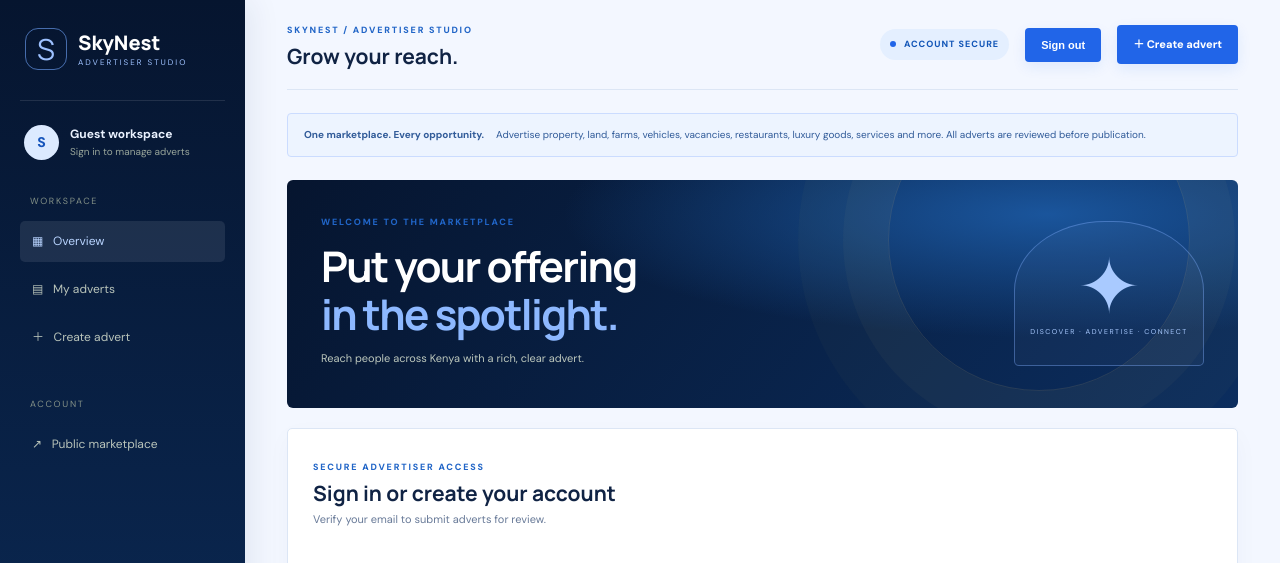
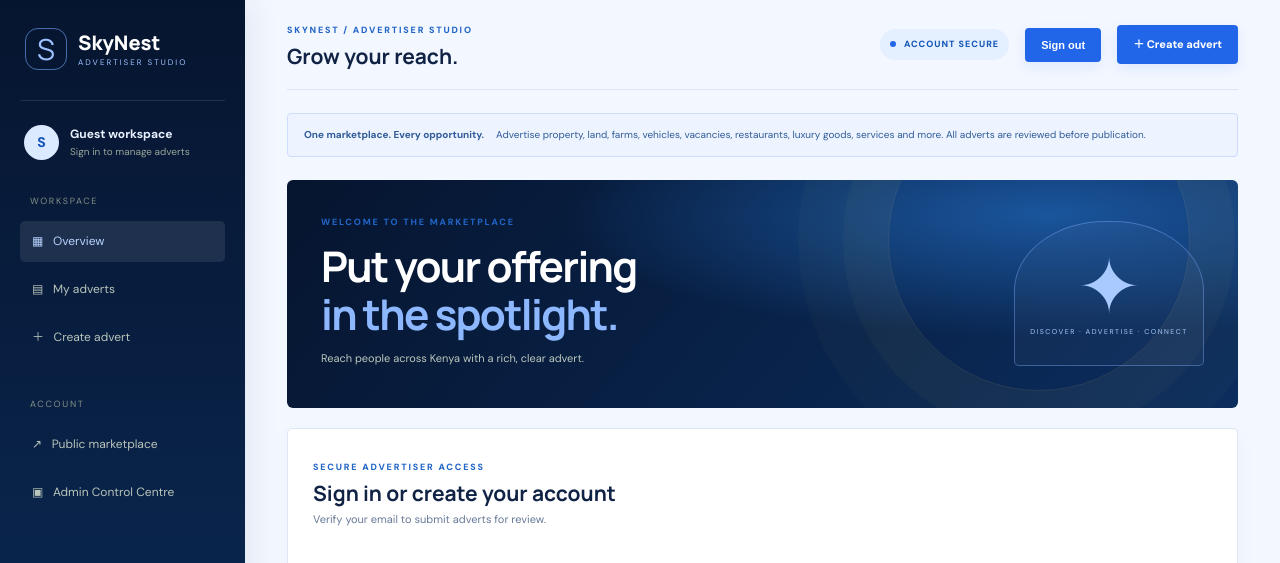
Before and after one commit to bensonwanimo92-coder/bensonwanimo92-coder.github.io, a plain HTML site: page advertiser.html in a window 1280 px wide. Shown: the top 563 px of the page. Drawn offline with Linux system fonts and the light colour scheme; no server answers.

Commit message:
Add direct admin workspace access from advertiser studio

```diff
--- a/advertiser.html
+++ b/advertiser.html
@@ -1,4 +1,4 @@
-<!doctype html><html lang="en"><head><meta charset="utf-8"><meta name="viewport" content="width=device-width,initial-scale=1"><meta name="theme-color" content="#071a38"><title>Advertiser Studio | SkyNest</title><link rel="stylesheet" href="dashboard.css"><script type="module" src="dashboard.js"></script></head><body><aside class="sidebar"><a class="brand" href="index.html"><span class="mark">S</span><span><b>SkyNest</b><small>ADVERTISER STUDIO</small></span></a><div class="workspace"><span class="avatar">S</span><span><b id="workspaceName">Guest workspace</b><small id="workspaceEmail">Sign in to manage adverts</small></span></div><nav><span class="nav-label">WORKSPACE</span><a class="active" href="#overview">▦ &nbsp; Overview</a><a href="#listings">▤ &nbsp; My adverts</a><a href="#new-listing">＋ &nbsp; Create advert</a><span class="nav-label second">ACCOUNT</span><a href="index.html">↗ &nbsp; Public marketplace</a></nav><div class="sidebar-bottom"><div class="help-card"><b>Need a hand?</b><p>Contact the SkyNest team for advertiser support.</p><a href="mailto:bensonwanimo92@gmail.com">Contact SkyNest ↗</a></div><small>SKYNEST MARKETPLACE<br>KENYA · ADVERTISER STUDIO</small></div></aside>
+<!doctype html><html lang="en"><head><meta charset="utf-8"><meta name="viewport" content="width=device-width,initial-scale=1"><meta name="theme-color" content="#071a38"><title>Advertiser Studio | SkyNest</title><link rel="stylesheet" href="dashboard.css"><script type="module" src="dashboard.js"></script></head><body><aside class="sidebar"><a class="brand" href="index.html"><span class="mark">S</span><span><b>SkyNest</b><small>ADVERTISER STUDIO</small></span></a><div class="workspace"><span class="avatar">S</span><span><b id="workspaceName">Guest workspace</b><small id="workspaceEmail">Sign in to manage adverts</small></span></div><nav><span class="nav-label">WORKSPACE</span><a class="active" href="#overview">▦ &nbsp; Overview</a><a href="#listings">▤ &nbsp; My adverts</a><a href="#new-listing">＋ &nbsp; Create advert</a><span class="nav-label second">ACCOUNT</span><a href="index.html">↗ &nbsp; Public marketplace</a><a href="admin.html">▣ &nbsp; Admin Control Centre</a></nav><div class="sidebar-bottom"><div class="help-card"><b>Need a hand?</b><p>Contact the SkyNest team for advertiser support.</p><a href="mailto:bensonwanimo92@gmail.com">Contact SkyNest ↗</a></div><small>SKYNEST MARKETPLACE<br>KENYA · ADVERTISER STUDIO</small></div></aside>
 <main class="main" id="overview"><header class="topbar"><div><span class="crumb">SKYNEST / ADVERTISER STUDIO</span><h1>Grow your reach.</h1></div><div class="top-actions"><span class="preview-pill"><i></i> ACCOUNT SECURE</span><button class="button" id="signOutButton" type="button" hidden>Sign out</button><a class="button" href="#new-listing">＋ Create advert</a></div></header>
 <div class="notice"><b>One marketplace. Every opportunity.</b><span>Advertise property, land, farms, vehicles, vacancies, restaurants, luxury goods, services and more. All adverts are reviewed before publication.</span></div>
 <section class="welcome"><div><span class="eyebrow">WELCOME TO THE MARKETPLACE</span><h2>Put your offering<br><em>in the spotlight.</em></h2><p>Reach people across Kenya with a rich, clear advert.</p></div><div class="welcome-art"><div class="art-building">✦</div><span>DISCOVER · ADVERTISE · CONNECT</span></div></section>
```
